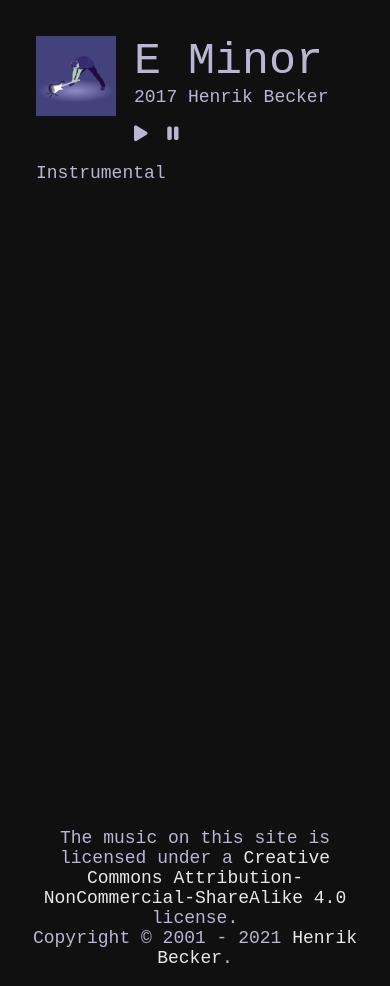
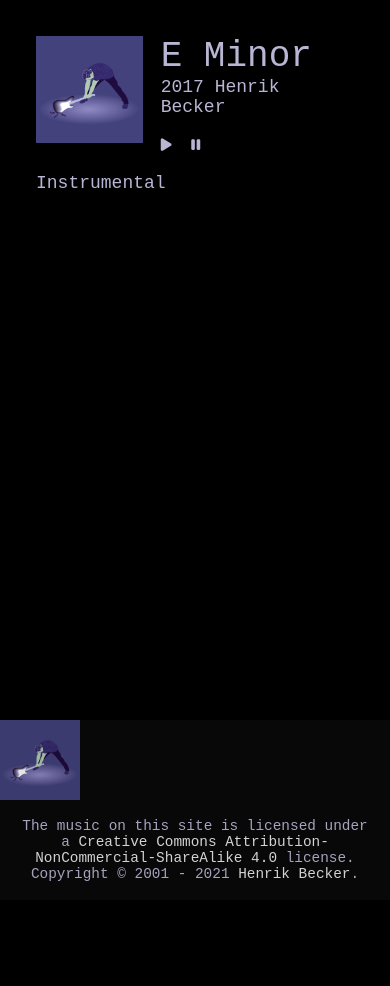
Before and after one commit to handiman/music, a Jekyll site: the page built from _posts/2017/2017-01-10-e-minor.md, in a window 390 px wide. Built offline with Jekyll 4.4.1, drawn with Linux system fonts in a browser that asks for light colours; nearby versions of some CDN libraries; some web fonts are replaced; after the commit the page ends 900 px from its top, so only the background shows below that.

Commit message:
:ok_hand:

```diff
--- /dev/null
+++ b/_includes/player.html
@@ -0,0 +1,30 @@
+<footer>
+  <div class="cover" style="background-image: url({{ '/assets/img/folder.jpg' | absolute_url }})" title="Album Cover"></div>
+  <div class="controls">
+    <div class
+  </div>
+  <div class="copyright">
+    The music on this site is licensed under a <a href="{{ page.license.url }}" title="{{ page.license.name }}">{{ page.license.name }}</a> license.
+    Copyright &copy; 2001 - {{ site.time | date: '%Y' }} <a href="{{ site.url | absolute_url }}">{{ page.artist }}</a>.
+  </div>
+</footer>
+<audio />
+<script>
+  (function(audio) {
+    'use strict';
+    Array.prototype.forEach.call(document.getElementsByClassName('play'), function (element) {
+      element.addEventListener('click', function(e) {
+        e.stopPropagation();
+        audio.src = element.dataset.streamUrl;
+        audio.play();
+      });
+    });
+
+    Array.prototype.forEach.call(document.getElementsByClassName('pause'), function (element) {
+      element.addEventListener('click', function(e) {
+        e.stopPropagation();
+        audio.pause();
+      });
+    });
+  })(document.getElementsByTagName('audio')[0]);
+</script>
--- a/_layouts/album.html
+++ b/_layouts/album.html
@@ -26,7 +26,7 @@ layout: default
       <a href="javascript:void(0)" class="play" title="Play" data-stream-url="https://henrikbecker.azurewebsites.net/music/api/stream/{{ track.date | date: '%d' }}-{{ track.slug }}"><i class="fas fa-play"></i></a>
       <a href="javascript:void(0)" class="pause" title="Pause"><i class="fas fa-pause"></i></a>
     </div>
-    <div><a href="{{ track.url }}">{{ track.title }}</a></div>
+    <div><a href="{{ track.url | replace: 'index.html', '' | absolute_url }}">{{ track.title }}</a></div>
     <div class="lyrics">
       {{ track.content }}
     </div>
@@ -58,3 +58,5 @@ layout: default
   }{% unless forloop.last %},{% endunless %}{% endfor %}]
 }
 </script>
+
+{% include player.html %}
--- a/_layouts/default.html
+++ b/_layouts/default.html
@@ -38,12 +38,7 @@
       <article class="{{ page.type | default: 'page' }}">
         {{ content }}
       </article>
-      <audio />
     </main>
-    <footer>
-      The music on this site is licensed under a <a href="{{ page.license.url }}" title="{{ page.license.name }}">{{ page.license.name }}</a> license.<br />
-      Copyright &copy; 2001 - {{ site.time | date: '%Y' }} <a href="{{ site.url | absolute_url }}">{{ page.artist }}</a>.
-    </footer>
     <script>
       (function() {
         'use strict';
--- a/assets/css/music.scss
+++ b/assets/css/music.scss
@@ -1,11 +1,15 @@
 ---
 ---
-$background-color: #101010;
+$background-color: #000000;
 $text-color: #b8b6d3;
 $link-color: #e9e9e9;
 $font-family: Neucha, monospace, sans-serif;
 $font-size: 18px;
 $spacing: $font-size * 1;
+$cover-size: 160px;
+$cover-size-medium: $cover-size/1.5;
+$cover-size-small: $cover-size/2;
+$bp-mobile: 960px;
 
 * {
   vertical-align: baseline;
@@ -34,17 +38,59 @@ body {
   color: $text-color;
 }
 
+footer {
+  width: 100%;
+  display: table;
+  background-color: #090909;
+  opacity: .9;
+  margin: 0;
+  padding: 0;
+  position: fixed;
+  z-index: 10;
+  bottom: 0;
+  left: 0;
+  font-size: .8rem;
+  @media (max-width: $bp-mobile) {
+    display: block;
+  }
+  .copyright {
+    width: 380px;
+    @media (max-width: $bp-mobile) {
+      display: block;
+      width: 100%;
+      text-align: center;
+      padding: $spacing;
+    }
+  }
+  .cover {
+    width: $cover-size-medium;
+    height: $cover-size-medium;
+    background-repeat: no-repeat;
+    background-size: $cover-size-medium $cover-size-medium;
+    @media (max-width: $bp-mobile) {
+      width: $cover-size-small;
+      height: $cover-size-small;
+      background-size: $cover-size-small $cover-size-small;
+    }
+  }
+  & > div {
+    display: table-cell;
+    vertical-align: middle;
+    @media (max-width: $bp-mobile) {
+      display: inline-block;
+    }
+  }
+}
+
 article {
   min-height: 90vh;
-  max-width: 960px;
+  max-width: $bp-mobile;
   margin: 0 auto;
   padding: $spacing * 2;
-}
-
-footer {
-  text-align: center;
-  width: 100%;
-  padding: $spacing;
+  padding-bottom: $cover-size-medium + $spacing * 2;
+  @media (max-width: $bp-mobile) {
+    padding-bottom: $cover-size-small * 2 + $spacing * 2;
+  }
 }
 
 a, a:link, a:active, a:visited {
@@ -63,23 +109,20 @@ article.song, article.album {
     display: flex;
     margin-bottom: $spacing;
     img {
-      width: 160px;
-      height: 160px;
+      width: $cover-size;
+      height: $cover-size;
       margin-right: $spacing;
+      @media (max-width: $bp-mobile) {
+        width: $cover-size-medium;
+        height: $cover-size-medium;
+      }
     }
     h1 {
       margin-top: $spacing;
-      font-size: 2.5rem
-    }
-  }
-  @media (max-width: 600px) {
-    header {
-      h1 {
+      font-size: 2.5rem;
+      @media (max-width: $bp-mobile) {
         margin-top: 0;
-      }
-      img {
-        width: 80px;
-        height: 80px;
+        font-size: 2rem;
       }
     }
   }
@@ -88,6 +131,9 @@ article.song, article.album {
 .album {
   a {
     color: $text-color;
+  }
+  .player {
+    margin: 0;
   }
 }
 
@@ -98,6 +144,9 @@ article.song, article.album {
   }
   i {
     margin-right: $spacing / 2;
+    @media (max-width: $bp-mobile) {
+      font-size: .8rem;
+    }
   }
 }
 
--- a/src/Music.tsx
+++ b/src/Music.tsx
@@ -59,7 +59,7 @@ export default () => {
     <>
       {renderSpinner() || renderError() || (
         <Container style={{ marginTop: 50, marginBottom: 170 }}>
-          <Grid container spacing={0} direction="row">
+          <Grid container spacing={4} direction="row">
             <Grid item>
               {albums && albums.map((album: IAlbum, index: number) => (
                 <Album key={index} album={album} onTrackSelected={onTrackSelected} />
--- a/src/Theme.ts
+++ b/src/Theme.ts
@@ -4,7 +4,7 @@ import { createMuiTheme } from "@material-ui/core";
 
 const linkColor = '#e9e9e9';
 const textColor = '#b8b6d3';
-const backgroundColor = '#101010';
+const backgroundColor = '#000000';
 
 const Theme = createMuiTheme({
   palette: {
```
Also changed, not shown: other parts of _layouts/default.html (+0 -21 lines), _layouts/song.html (+1 -22 lines), src/components/Player.tsx (+6 -4 lines), assets/js/index.js, 1 other file.
